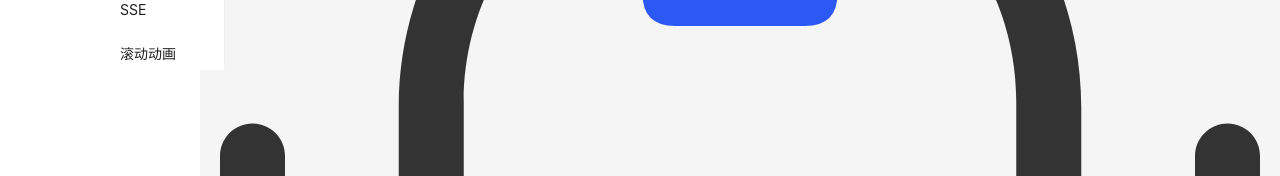
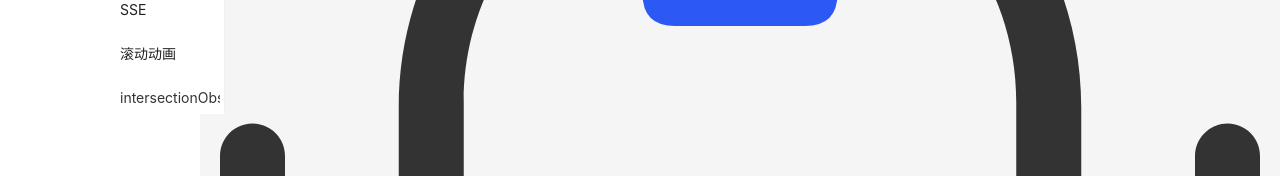
Before and after one commit to amoursun/front-end-voice, a React (Vite) app: page /#/speech-recognition in a window 1280 px wide. Shown: the part 438-614 px from the top of the page. Built offline with nearby package versions, Linux system fonts and the light colour scheme.

Commit message:
滚动动画

```diff
--- a/package.json
+++ b/package.json
@@ -13,6 +13,8 @@
     "antd": "^5.17.0",
     "classnames": "^2.5.1",
     "lodash-es": "^4.17.21",
+    "mobx": "^6.12.3",
+    "mobx-react": "^9.1.1",
     "react": "^18.2.0",
     "react-dom": "^18.2.0",
     "react-router-dom": "^5.3.4"
--- a/src/pages/scroll-animation/index.tsx
+++ b/src/pages/scroll-animation/index.tsx
@@ -17,7 +17,7 @@ export function ScrollAnimation() {
     const animation = () => {
       const {height} = scroll.getBoundingClientRect();
       const triggerBottom = height / 5 * 4;
-      console.log(height, triggerBottom, boxList);
+      // console.log(height, triggerBottom, boxList);
       boxList.forEach(box => {
         if (!box) {
           return;
--- a/src/routes.ts
+++ b/src/routes.ts
@@ -9,8 +9,15 @@ import {
     SITE_MAP_MEDIA_RECORDER,
 
     SITE_WEB_WORKER_SHARE,
+
     SITE_MAP_SSE,
     SITE_MAP_SCROLL_ANIMATION,
+
+    SITE_WEB_OBSERVER_LAZY_LOAD,
+    SITE_WEB_OBSERVER_INFINITE_SCROLL,
+    SITE_WEB_OBSERVER_INFINITE_SCROLL_ANIMATE,
+    SITE_WEB_OBSERVER_VIRTUAL_LIST,
+
 } from './site-map';
 
 export const routes = [
@@ -54,6 +61,7 @@ export const routes = [
         path: SITE_WEB_WORKER_SHARE.path,
         component: React.lazy(() => import('./pages/web-worker/share-worker/index')),
     },
+
     {
         key: SITE_MAP_SSE.key,
         path: SITE_MAP_SSE.path,
@@ -64,4 +72,25 @@ export const routes = [
         path: SITE_MAP_SCROLL_ANIMATION.path,
         component: React.lazy(() => import('./pages/scroll-animation/index')),
     },
+
+    {
+        key: SITE_WEB_OBSERVER_LAZY_LOAD.key,
+        path: SITE_WEB_OBSERVER_LAZY_LOAD.path,
+        component: React.lazy(() => import('./pages/intersection-observer/lazy-load/index')),
+    },
+    {
+        key: SITE_WEB_OBSERVER_INFINITE_SCROLL.key,
+        path: SITE_WEB_OBSERVER_INFINITE_SCROLL.path,
+        component: React.lazy(() => import('./pages/intersection-observer/infinite-scroll/index')),
+    },
+    {
+        key: SITE_WEB_OBSERVER_INFINITE_SCROLL_ANIMATE.key,
+        path: SITE_WEB_OBSERVER_INFINITE_SCROLL_ANIMATE.path,
+        component: React.lazy(() => import('./pages/intersection-observer/infinite-scroll-animate/index')),
+    },
+    {
+        key: SITE_WEB_OBSERVER_VIRTUAL_LIST.key,
+        path: SITE_WEB_OBSERVER_VIRTUAL_LIST.path,
+        component: React.lazy(() => import('./pages/intersection-observer/virtual-list/index')),
+    },
 ];
--- a/src/site-map.tsx
+++ b/src/site-map.tsx
@@ -61,8 +61,6 @@ export const SITE_MAP_SCROLL_ANIMATION = {
     path: '/scroll-animation',
 };
 
-
-
 // web worker
 export const SITE_WEB_WORKER_SHARE = {
     entry: ENTRY_MAIN,
@@ -77,6 +75,47 @@ export const SITE_MAP_WEB_WORKER = {
     path: '/web-worker',
     children: [
         SITE_WEB_WORKER_SHARE,
+    ],
+};
+
+// intersectionObserver 实现
+export const SITE_WEB_OBSERVER_LAZY_LOAD = {
+    entry: ENTRY_MAIN,
+    key: 'lazy-load',
+    label: () => '懒加载',
+    path: '/intersection-observer/lazy-load',
+};
+export const SITE_WEB_OBSERVER_INFINITE_SCROLL = {
+    entry: ENTRY_MAIN,
+    key: 'infinite-scroll',
+    label: () => '无限滚动',
+    path: '/intersection-observer/infinite-scroll',
+};
+export const SITE_WEB_OBSERVER_INFINITE_SCROLL_ANIMATE = {
+    entry: ENTRY_MAIN,
+    key: 'infinite-scroll-animate',
+    label: () => '滚动动画',
+    path: '/intersection-observer/infinite-scroll-animate',
+};
+
+export const SITE_WEB_OBSERVER_VIRTUAL_LIST = {
+    entry: ENTRY_MAIN,
+    key: 'virtual-list',
+    label: () => '虚拟列表',
+    path: '/intersection-observer/virtual-list',
+};
+
+
+export const SITE_MAP_INTERSECTION_OBSERVER = {
+    entry: ENTRY_MAIN,
+    key: 'intersection-observer',
+    label: () => 'intersectionObserver',
+    path: '/intersection-observer',
+    children: [
+        SITE_WEB_OBSERVER_LAZY_LOAD,
+        SITE_WEB_OBSERVER_INFINITE_SCROLL_ANIMATE,
+        SITE_WEB_OBSERVER_INFINITE_SCROLL,
+        SITE_WEB_OBSERVER_VIRTUAL_LIST,
     ],
 };
 
@@ -95,5 +134,6 @@ export const SITE_MAP_MAIN = {
         SITE_MAP_WEB_WORKER,
         SITE_MAP_SSE,
         SITE_MAP_SCROLL_ANIMATION,
+        SITE_MAP_INTERSECTION_OBSERVER,
     ],
 };
```
Also changed, not shown: 1 other file (tests, documents, lock files or other folders).
